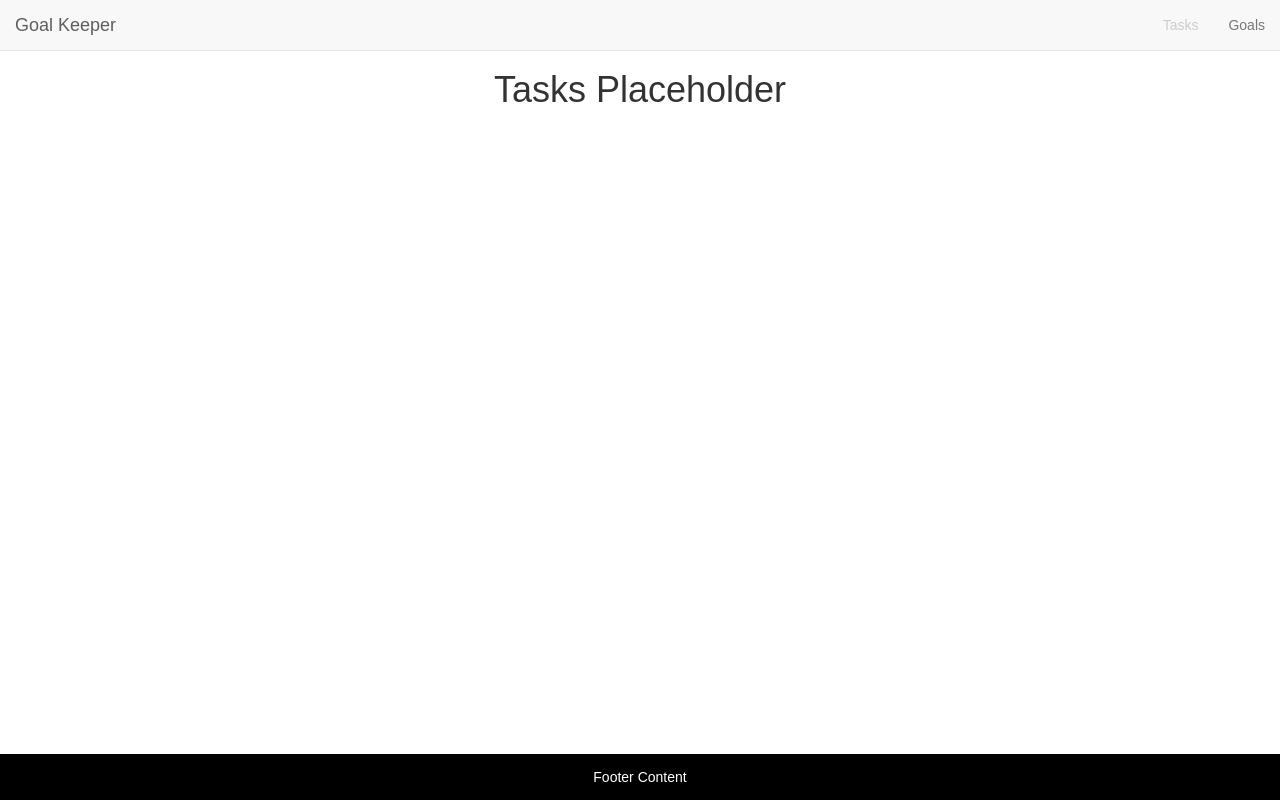
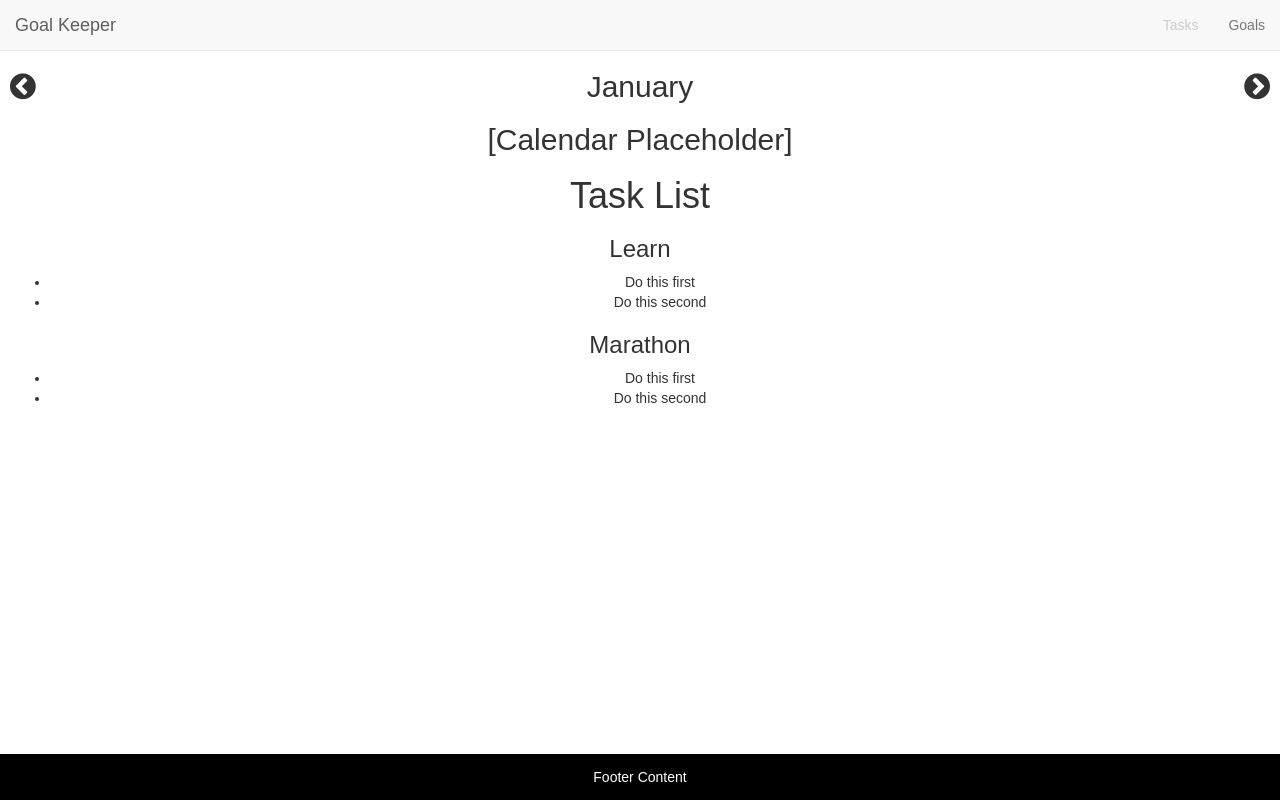
Before and after one commit to iastanley/goal-keeper-client, a React (Create React App) app: page /home in a window 1280 px wide. Built offline with nearby package versions, Linux system fonts and the light colour scheme.

Commit message:
added skeleton of goal and task list to TasksList

```diff
--- a/package.json
+++ b/package.json
@@ -3,6 +3,7 @@
   "version": "0.1.0",
   "private": true,
   "dependencies": {
+    "lodash": "^4.17.4",
     "react": "^15.5.4",
     "react-bootstrap": "^0.31.0",
     "react-dom": "^15.5.4",
--- a/public/index.html
+++ b/public/index.html
@@ -10,6 +10,7 @@
     -->
     <link rel="manifest" href="%PUBLIC_URL%/manifest.json">
     <link rel="shortcut icon" href="%PUBLIC_URL%/favicon.ico">
+        <link rel="stylesheet" href="https://maxcdn.bootstrapcdn.com/font-awesome/4.7.0/css/font-awesome.min.css">
     <!-- Latest compiled and minified CSS -->
     <link rel="stylesheet" href="https://maxcdn.bootstrapcdn.com/bootstrap/latest/css/bootstrap.min.css">
     <!--
--- /dev/null
+++ b/src/components/Calendar.css
@@ -0,0 +1,11 @@
+#back-month {
+  float: left;
+}
+
+#forward-month {
+  float: right;
+}
+
+#back-month:hover, #forward-month:hover {
+  cursor: pointer;
+}
--- /dev/null
+++ b/src/components/Calendar.js
@@ -0,0 +1,20 @@
+import React, { Component } from 'react';
+import './Calendar.css';
+
+// this will almost certainly eventually be a class component
+// and connected to store
+
+const Calendar = (props) => {
+  return (
+    <div className="calendar">
+      <h2>
+        <span id="back-month"><i className="fa fa-chevron-circle-left" aria-hidden="true"></i></span>
+        January
+        <span id="forward-month"><i className="fa fa-chevron-circle-right" aria-hidden="true"></i></span>
+      </h2>
+      <h2>[Calendar Placeholder]</h2>
+    </div>
+  );
+}
+
+export default Calendar;
--- /dev/null
+++ b/src/components/TasksList.js
@@ -0,0 +1,75 @@
+import React, { Component } from 'react';
+import _ from 'lodash';
+
+class TasksList extends Component {
+  buildGoalList() {
+    return _.map(this.props.goals, (goal) => {
+      return (
+        <div className="goal-item" key={goal.id}>
+          <h3>{goal.title}</h3>
+          <ul>
+            {this.buildTaskList(goal.tasks)}
+          </ul>
+        </div>
+      );
+    });
+  }
+
+  buildTaskList(taskList) {
+    return taskList.map(task => {
+      return (
+          <li key={task.id}>{task.name}</li>
+      );
+    });
+  }
+
+  render() {
+    return (
+      <div className="tasks-list">
+        <h1>Task List</h1>
+        {this.buildGoalList()}
+      </div>
+    );
+  }
+}
+
+TasksList.defaultProps = {
+  goals: {
+    1: {
+      id: 1,
+      title: 'Learn',
+      color: '#f00',
+      tasks: [
+        {
+          id: 10,
+          name: 'Do this first',
+          complete: true
+        },
+        {
+          id: 11,
+          name: 'Do this second',
+          complete: false
+        }
+      ]
+    }, // end of goal id: 1
+    2: {
+      id: 2,
+      title: 'Marathon',
+      color: '#f0f',
+      tasks: [
+        {
+          id: 12,
+          name: 'Do this first',
+          complete: true
+        },
+        {
+          id: 13,
+          name: 'Do this second',
+          complete: false
+        }
+      ]
+    }, // end of goal id: 2
+  }
+}
+
+export default TasksList;
--- a/src/pages/TasksPage.css
+++ b/src/pages/TasksPage.css
@@ -1,5 +1,4 @@
-.tasks-body {
+.tasks-page {
   text-align: center;
-  padding-top: 50px;
-  padding-bottom: 40px;
+  padding: 50px 10px 40px 10px;
 }
--- a/src/pages/TasksPage.js
+++ b/src/pages/TasksPage.js
@@ -1,14 +1,17 @@
 import React from 'react';
 import NavBar from '../components/NavBar';
+import Calendar from '../components/Calendar';
+import TasksList from '../components/TasksList';
 import './TasksPage.css';
 
 //we need to render the NavBar in this component so that the modified button can be used.
 
 const TasksPage = (props) => {
   return (
-    <div className="tasks-body">
+    <div className="tasks-page">
       <NavBar rightMenu="show-goal-button"/>
-      <h1>Tasks Placeholder</h1>
+      <Calendar />
+      <TasksList />
     </div>
   );
 }
```
